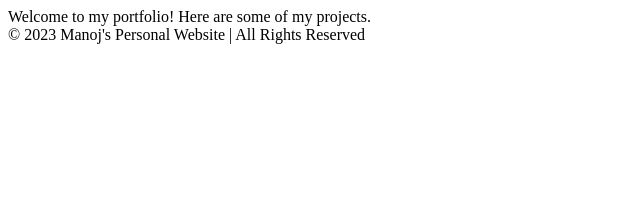
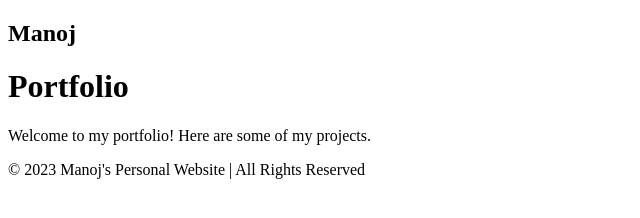
Before and after one commit to Mrav2607/Mrav2607.github.io, a plain HTML site: page portfolio.html in a window 1280 px wide. Shown: the whole page, without its empty margins (0-640 px from the left). Drawn offline with Linux system fonts and the light colour scheme.

Commit message:
feat: Add portfolio structure with project div and other semantic elements

```diff
--- a/portfolio.html
+++ b/portfolio.html
@@ -1,13 +1,20 @@
 <!DOCTYPE html>
 <html>
-    <head>
-        <title>Manoj's Portfolio</title>
-    </head>
+  <head>
+    <title>Manoj's Portfolio</title>
+  </head>
   <body>
-    <nav></nav>
+    <nav class="navbar">
+      <h1 class="logo">Manoj</h1>
+    </nav>
     <main>
-      Welcome to my portfolio! Here are some of my projects.
+      <h1 class="page-title">Portfolio</h1>
+      <div class="project">
+        <p>Welcome to my portfolio! Here are some of my projects.</p>
+      </div>
     </main>
-    <footer>© 2023 Manoj's Personal Website | All Rights Reserved</footer>
+    <footer class="footer">
+      © 2023 Manoj's Personal Website | All Rights Reserved
+    </footer>
   </body>
 </html>
```
